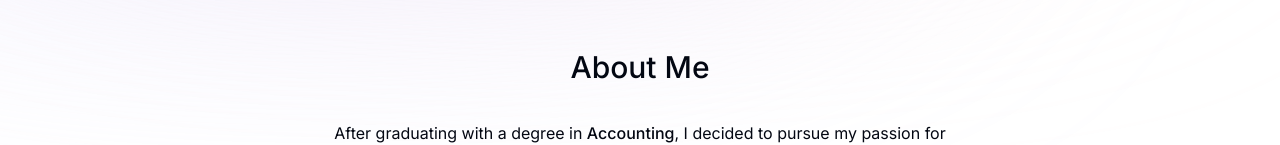
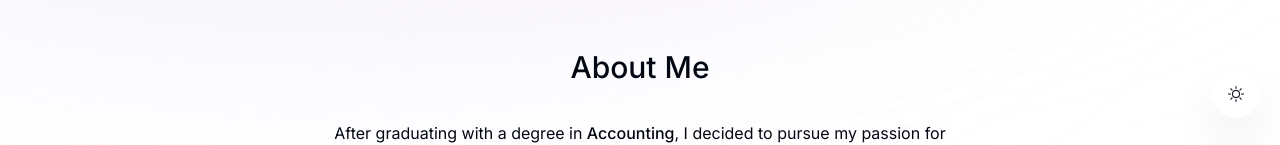
Before and after one commit to Yellowweii/Website-With-Framer-Motion, a Next.js app: page / in a window 1280 px wide. Shown: the part 662-807 px from the top of the page. Built offline with nearby package versions, Linux system fonts and the light colour scheme.

Commit message:
finish some sections' dark mode

```diff
--- a/app/layout.tsx
+++ b/app/layout.tsx
@@ -1,3 +1,4 @@
+import ThemeSwitch from "@/components/ThemeSwitch";
 import ActiveSectionContextProvider from "@/context/ActiveSectionContextProvider";
 import Footer from "@/sections/Footer";
 import Header from "@/sections/Header";
@@ -15,7 +16,7 @@ export const metadata: Metadata = {
 export default function RootLayout({ children }: { children: React.ReactNode }) {
   return (
     <html className="!scroll-smooth" lang="en">
-      <body className={`${inter.className} text-gray-950 relative pt-28 sm:pt-36`}>
+      <body className={`${inter.className} text-gray-950 relative pt-28 sm:pt-36 dark:bg-gray-900 dark:text-gray-50 dark:text-opacity-90`}>
         <div className="bg-[#fbe2e3] absolute top-[-6rem] -z-10 right-[11rem] h-[31.25rem] w-[31.25rem] rounded-full blur-[10rem] sm:w-[68.75rem] dark:bg-[#946263]"></div>
         <div className="bg-[#dbd7fb] absolute top-[-1rem] -z-10 left-[-35rem] h-[31.25rem] w-[50rem] rounded-full blur-[10rem] sm:w-[68.75rem] md:left-[-33rem] lg:left-[-28rem] xl:left-[-15rem] 2xl:left-[-5rem] dark:bg-[#676394]"></div>
         <ActiveSectionContextProvider>
@@ -23,6 +24,7 @@ export default function RootLayout({ children }: { children: React.ReactNode })
           {children}
           <Footer />
         </ActiveSectionContextProvider>
+        <ThemeSwitch />
       </body>
     </html>
   );
--- a/components/Intro/index.tsx
+++ b/components/Intro/index.tsx
@@ -74,14 +74,14 @@ const Intro = () => {
           Download CV <HiDownload className="opacity-60 group-hover:translate-y-1 transition" />
         </a>
         <a
-          className="bg-white p-4 text-gray-700 hover:text-gray-950 flex items-center gap-2 rounded-full focus:scale-[1.15] hover:scale-[1.15] active:scale-105 transition cursor-pointer borderBlack"
+          className="bg-white p-4 text-gray-700 hover:text-gray-950 flex items-center gap-2 rounded-full focus:scale-[1.15] hover:scale-[1.15] active:scale-105 transition cursor-pointer borderBlack dark:bg-white/10 dark:text-white/80"
           href="https://linkedin.com"
           target="_blank"
         >
           <BsLinkedin />
         </a>
         <a
-          className="bg-white p-4 text-gray-700 flex items-center gap-2 text-[1.35rem] rounded-full focus:scale-[1.15] hover:scale-[1.15] hover:text-gray-950 active:scale-105 transition cursor-pointer borderBlack"
+          className="bg-white p-4 text-gray-700 flex items-center gap-2 text-[1.35rem] rounded-full focus:scale-[1.15] hover:scale-[1.15] hover:text-gray-950 active:scale-105 transition cursor-pointer borderBlack dark:bg-white/10 dark:text-white/80"
           href="https://github.com/yellowweii"
           target="_blank"
         >
--- a/components/Project/index.tsx
+++ b/components/Project/index.tsx
@@ -30,10 +30,10 @@ const Product = ({ title, description, tags, imageUrl }: ProductProps) => {
       <section className="bg-gray-100 max-w-[42rem] border border-black/5 rounded-lg overflow-hidden sm:pr-8 relative sm:h-[20rem]  sm:group-even:pl-8 hover:bg-gray-200 transition dark:text-white dark:bg-white/10 dark:hover:bg-white/20">
         <div className="pt-4 pb-7 px-5 sm:pl-10 sm:pr-2 sm:pt-10 sm:max-w-[50%] flex flex-col h-full sm:group-even:ml-[18rem]">
           <h3 className="text-2xl font-semibold">{title}</h3>
-          <p className="mt-2 leading-relaxed text-gray-700">{description}</p>
+          <p className="mt-2 leading-relaxed text-gray-700 dark:text-white/70">{description}</p>
           <ul className="flex flex-wrap mt-4 gap-2 sm:mt-auto">
             {tags.map((tag, index) => (
-              <li className="bg-black/[0.7] px-3 py-1 text-[0.7rem] tracking-wider text-white rounded-full" key={index}>
+              <li className="bg-black/[0.7] px-3 py-1 text-[0.7rem] tracking-wider text-white rounded-full dark:text-white/70" key={index}>
                 {tag}
               </li>
             ))}
--- /dev/null
+++ b/components/ThemeSwitch/index.tsx
@@ -0,0 +1,38 @@
+"use client";
+import React, { useEffect, useState } from "react";
+import { BsMoon, BsSun } from "react-icons/bs";
+
+const ThemeSwitch = () => {
+  const [theme, setTheme] = useState<"light" | "dark">("light");
+  const toggleTheme = () => {
+    if (theme === "light") {
+      setTheme("dark");
+      window.localStorage.setItem("theme", "dark");
+      document.documentElement.classList.add("dark");
+    } else {
+      setTheme("light");
+      window.localStorage.setItem("theme", "light");
+      document.documentElement.classList.remove("dark");
+    }
+  };
+
+  useEffect(() => {
+    const localTheme = window.localStorage.getItem("theme") as "light" | "dark" | null;
+    if (localTheme) {
+      setTheme(localTheme);
+      if (localTheme === "dark") {
+        document.documentElement.classList.add("dark");
+      }
+    }
+  }, []);
+  return (
+    <button
+      onClick={toggleTheme}
+      className="fixed bottom-5 right-5 bg-white w-[3rem] h-[3rem] bg-opacity-80 backdrop-blur-[0.5rem] border border-white border-opacity-40 shadow-2xl rounded-full flex items-center justify-center hover:scale-[1.15] active:scale-105 transition-all dark:bg-gray-950"
+    >
+      {theme === "light" ? <BsSun /> : <BsMoon />}
+    </button>
+  );
+};
+
+export default ThemeSwitch;
--- a/sections/Header/index.tsx
+++ b/sections/Header/index.tsx
@@ -1,31 +1,40 @@
 "use client";
+
 import React from "react";
 import { motion } from "framer-motion";
+import { links } from "@/lib/data";
 import Link from "next/link";
-import { links } from "@/lib/data";
 import clsx from "clsx";
 import { useActiveSectionContext } from "@/context/ActiveSectionContextProvider";
 
-const Header = () => {
-  const { activeSection, setActiveSection } = useActiveSectionContext();
+export default function Header() {
+  const { activeSection, setActiveSection, setTimeOfLastClick } = useActiveSectionContext();
+
   return (
     <header className="z-[999] relative">
       <motion.div
-        className="fixed top-0 left-1/2 h-[4.5rem] w-full rounded-none border border-white border-opacity-40 bg-white bg-opacity-80 shadow-lg shadow-black/[0.03] backdrop-blur-[0.5rem] sm:top-6 sm:h-[3.25rem] sm:w-[36rem] sm:rounded-full"
+        className="fixed top-0 left-1/2 h-[4.5rem] w-full rounded-none border border-white border-opacity-40 bg-white bg-opacity-80 shadow-lg shadow-black/[0.03] backdrop-blur-[0.5rem] sm:top-6 sm:h-[3.25rem] sm:w-[36rem] sm:rounded-full dark:bg-gray-950 dark:border-black/40 dark:bg-opacity-75"
         initial={{ y: -100, x: "-50%", opacity: 0 }}
         animate={{ y: 0, x: "-50%", opacity: 1 }}
       ></motion.div>
+
       <nav className="flex fixed top-[0.15rem] left-1/2 h-12 -translate-x-1/2 py-2 sm:top-[1.7rem] sm:h-[initial] sm:py-0">
         <ul className="flex w-[22rem] flex-wrap items-center justify-center gap-y-1 text-[0.9rem] font-medium text-gray-500 sm:w-[initial] sm:flex-nowrap sm:gap-5">
           {links.map((link) => (
             <motion.li className="h-3/4 flex items-center justify-center relative" key={link.hash} initial={{ y: -100, opacity: 0 }} animate={{ y: 0, opacity: 1 }}>
               <Link
-                className={clsx("flex w-full items-center justify-center px-3 py-3 hover:text-gray-950 transition", { "text-gray-950": activeSection === link.name })}
+                className={clsx("flex w-full items-center justify-center px-3 py-3 hover:text-gray-950 transition dark:text-gray-500 dark:hover:text-gray-300", {
+                  "text-gray-950 dark:text-gray-200": activeSection === link.name,
+                })}
                 href={link.hash}
-                onClick={() => setActiveSection(link.name)}
+                onClick={() => {
+                  setActiveSection(link.name);
+                  setTimeOfLastClick(Date.now());
+                }}
               >
                 {link.name}
-                {activeSection === link.name && (
+
+                {link.name === activeSection && (
                   <motion.span
                     className="bg-gray-100 rounded-full absolute inset-0 -z-10 dark:bg-gray-800"
                     layoutId="activeSection"
@@ -43,6 +52,4 @@ const Header = () => {
       </nav>
     </header>
   );
-};
-
-export default Header;
+}
--- a/sections/Skills/index.tsx
+++ b/sections/Skills/index.tsx
@@ -34,7 +34,7 @@ const Skills = () => {
             viewport={{
               once: true,
             }}
-            className="bg-white borderBlack rounded-xl px-5 py-3"
+            className="bg-white borderBlack rounded-xl px-5 py-3 dark:bg-black/20 dark:text-white/80"
             key={index}
             custom={index}
           >
```
